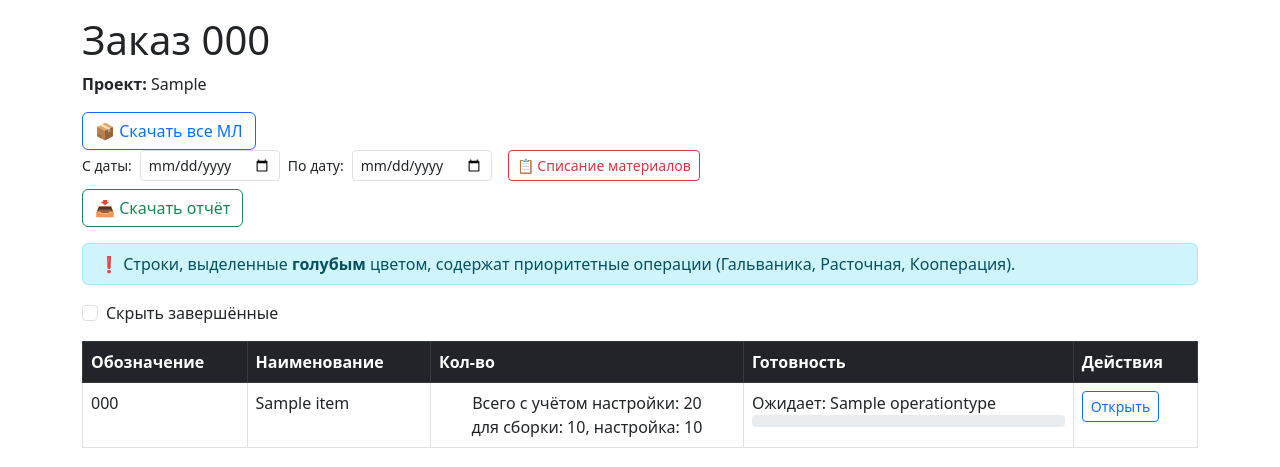
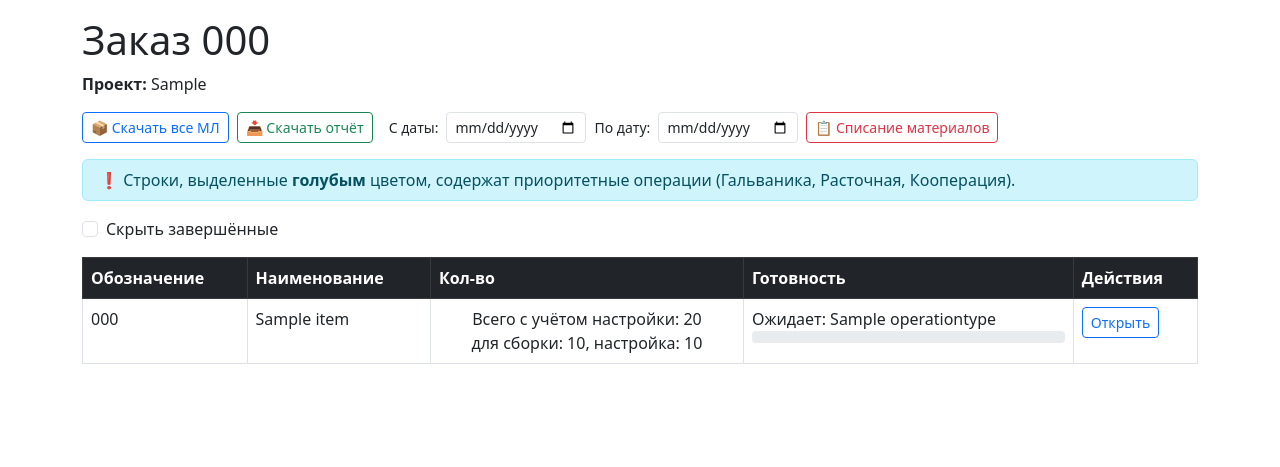
Before and after one commit to Sashaorlovs/qrworks, a Django app: page /order/1/tree/ in a window 1280 px wide; the page is wider, and only the part inside the window is pictured. Shown: the part 56-523 px from the top of that part. Run offline with Django 5.2, Linux system fonts and the light colour scheme; a user stored in the database is signed in; tables that the repository leaves empty hold one stand-in row (values such as "Sample post").

Commit message:
Выровнены кнопки и поля дат в одну строку на странице заказа

```diff
--- a/scanner/templates/scanner/order_tree.html
+++ b/scanner/templates/scanner/order_tree.html
@@ -62,16 +62,14 @@ function downloadMaterialReport(orderId) {
 <p><strong>Проект:</strong> <span id="orderProject">{{ order.project|default:"не задан" }}</span></p>
 
 {% if user.is_staff %}
-<div class="mb-3">
-    <a href="{% url 'download_all_ml' order.id %}" class="btn btn-outline-primary">📦 Скачать все МЛ</a>
-    <div class="d-flex align-items-center gap-2 flex-wrap mb-2">
-        <label class="mb-0 small">С даты:</label>
-        <input type="date" id="mat_start" class="form-control form-control-sm" style="width: 140px;">
-        <label class="mb-0 small">По дату:</label>
-        <input type="date" id="mat_end" class="form-control form-control-sm" style="width: 140px;">
-        <a href="#" class="btn btn-outline-danger btn-sm ms-2" onclick="downloadMaterialReport({{ order.id }})">📋 Списание материалов</a>
-    </div>
-    <a href="{% url 'order_tree_export' order.id %}" class="btn btn-outline-success">📥 Скачать отчёт</a>
+<div class="mb-3 d-flex align-items-center gap-2 flex-wrap">
+    <a href="{% url 'download_all_ml' order.id %}" class="btn btn-outline-primary btn-sm">📦 Скачать все МЛ</a>
+    <a href="{% url 'order_tree_export' order.id %}" class="btn btn-outline-success btn-sm">📥 Скачать отчёт</a>
+    <label class="mb-0 small ms-2">С даты:</label>
+    <input type="date" id="mat_start" class="form-control form-control-sm" style="width: 140px;">
+    <label class="mb-0 small">По дату:</label>
+    <input type="date" id="mat_end" class="form-control form-control-sm" style="width: 140px;">
+    <a href="#" class="btn btn-outline-danger btn-sm" onclick="downloadMaterialReport({{ order.id }})">📋 Списание материалов</a>
 </div>
 {% endif %}
 
```
